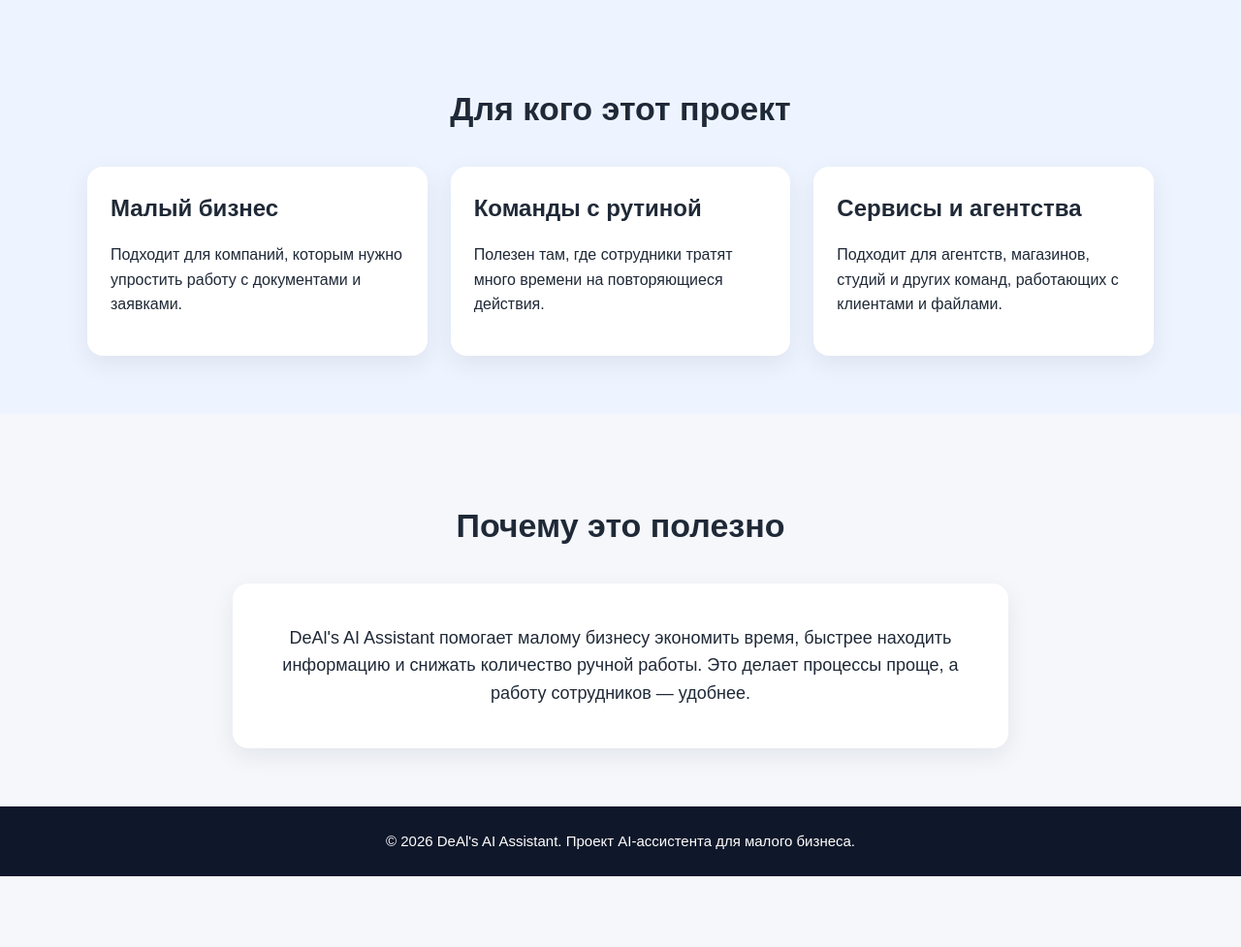
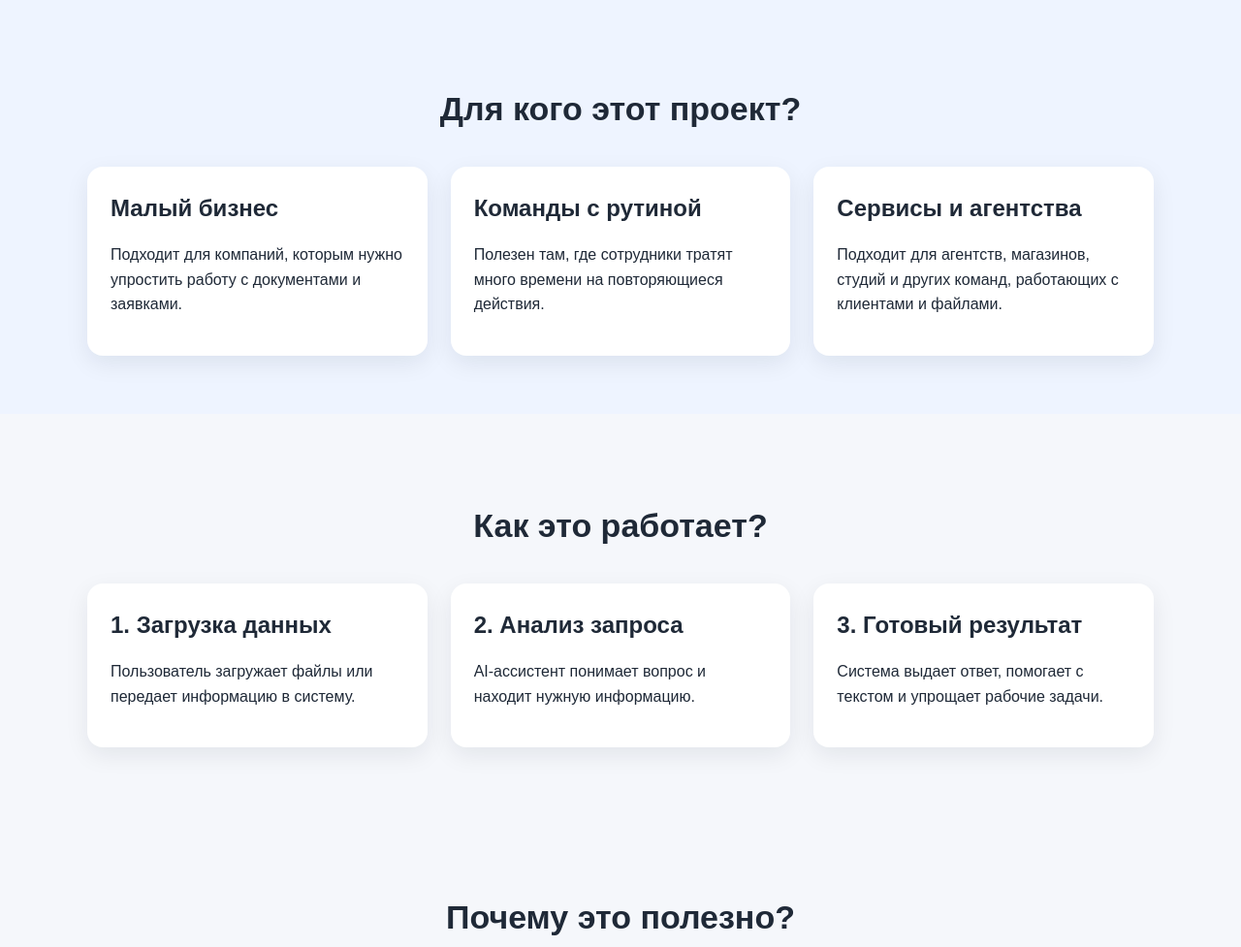
Before and after one commit to danisimo299-star/deals-ai-assistant, a website: page public/index.html in a window 1280 px wide. Shown: the part 1372-2349 px from the top of the page at 97% size. Before the commit the page ends 2276 px from the top, so only its background shows below. Drawn offline with Linux system fonts and the light colour scheme.

Commit message:
Add how it works section

```diff
--- a/public/index.html
+++ b/public/index.html
@@ -51,7 +51,7 @@
     <section class="section" id="features">
 >
       <div class="container">
-        <h2>Что умеет ассистент</h2>
+        <h2>Что умеет ассистент?</h2>
         <div class="cards">
           <div class="card">
             <h3>Работа с файлами</h3>
@@ -73,7 +73,7 @@
 
     <section class="section alt-section" id="audience">
       <div class="container">
-        <h2>Для кого этот проект</h2>
+        <h2>Для кого этот проект?</h2>
         <div class="cards">
           <div class="card">
             <h3>Малый бизнес</h3>
@@ -93,9 +93,32 @@
       </div>
     </section>
 
+    <section class="section" id="how-it-works">
+  <div class="container">
+    <h2>Как это работает?</h2>
+    <div class="cards">
+      <div class="card">
+        <h3>1. Загрузка данных</h3>
+        <p>Пользователь загружает файлы или передает информацию в систему.</p>
+      </div>
+
+      <div class="card">
+        <h3>2. Анализ запроса</h3>
+        <p>AI-ассистент понимает вопрос и находит нужную информацию.</p>
+      </div>
+
+      <div class="card">
+        <h3>3. Готовый результат</h3>
+        <p>Система выдает ответ, помогает с текстом и упрощает рабочие задачи.</p>
+      </div>
+    </div>
+</section>
+
+
+
     <section class="section" id="benefits">
       <div class="container">
-        <h2>Почему это полезно</h2>
+        <h2>Почему это полезно?</h2>
         <div class="card single-card">
           <p>
             DeAl's AI Assistant помогает малому бизнесу экономить время,
```
